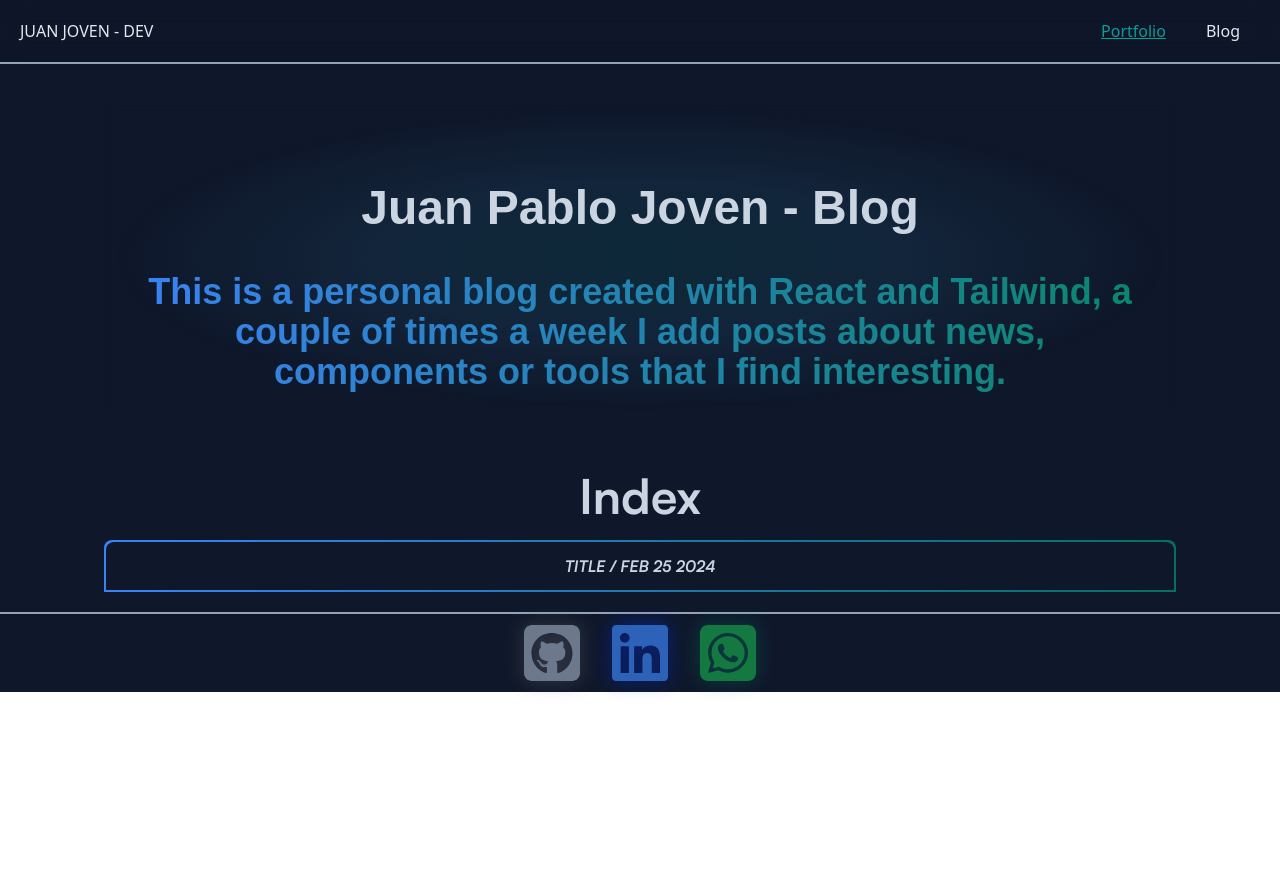
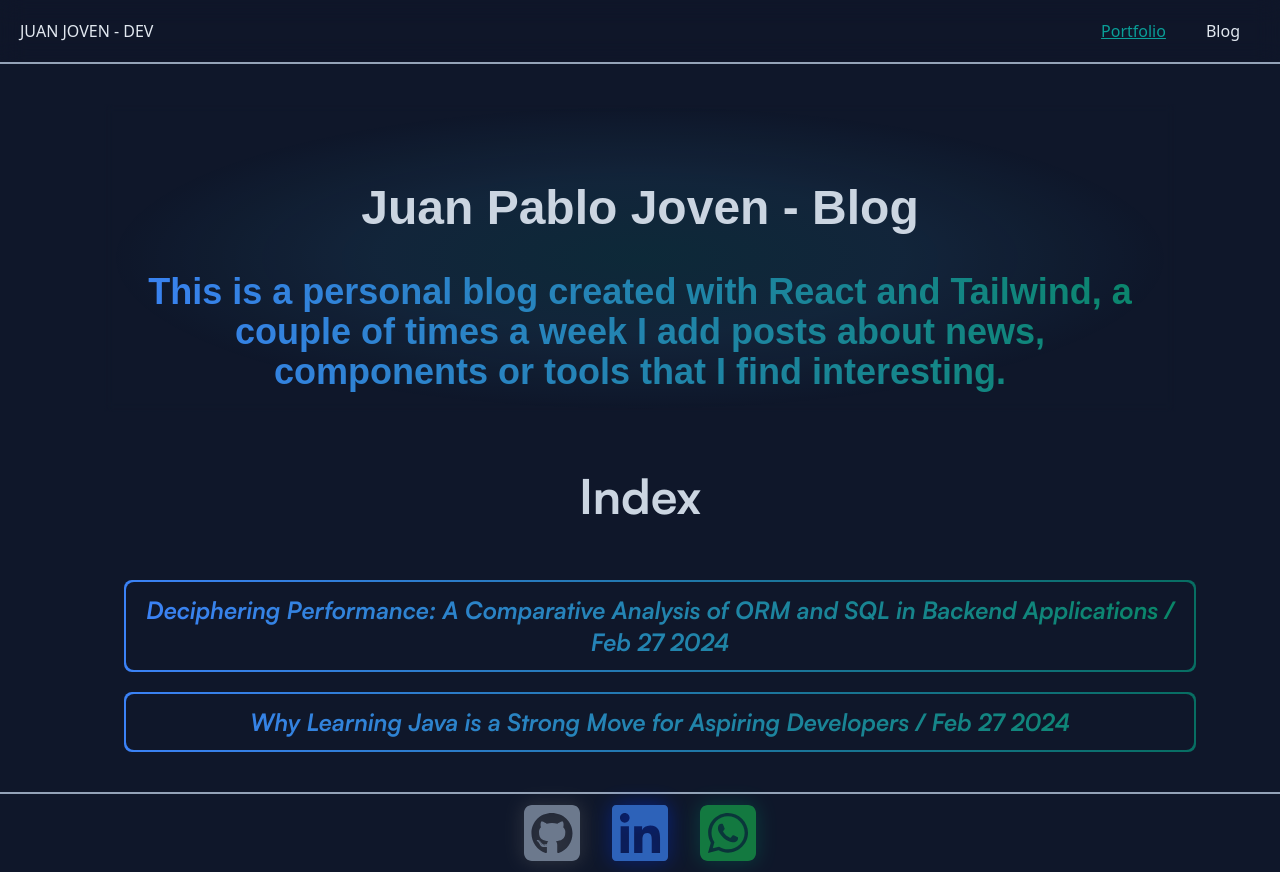
Before and after one commit to JuanJoven01/1_portfolio, a React (Vite) app: page /blog in a window 1280 px wide. Before the commit the page ends 800 px from the top, so only its background shows below. Built offline with nearby package versions, Linux system fonts and the light colour scheme.

Commit message:
finished the Blog with 2 entries, working on response

```diff
--- a/package.json
+++ b/package.json
@@ -10,6 +10,7 @@
     "preview": "vite preview"
   },
   "dependencies": {
+    "@material-tailwind/react": "^2.1.9",
     "react": "^18.2.0",
     "react-dom": "^18.2.0",
     "react-icons": "^5.0.1",
--- a/src/components/blogEntries/index.jsx
+++ b/src/components/blogEntries/index.jsx
@@ -1,12 +1,79 @@
+import { useState } from "react";
+import {Accordion, AccordionHeader, AccordionBody} from "@material-tailwind/react";
 
 const BlogEntries = () => {
 
     const listOfEntries = [
         {
-            'title': 'TITLE',
-            'date': '/ FEB 25 2024'
+            'notKey': 1,
+            'title': 'Deciphering Performance: A Comparative Analysis of ORM and SQL in Backend Applications',
+            'date': '/ Feb 27 2024',
+            'body' :
+                <div className=" text-slate-300">
+                <h1 className="text-xl font-satoshi-bolditalic mb-4">ORM vs SQL: A Performance Perspective</h1>
+                <p className="mb-4">
+                    Object-Relational Mapping (ORM) and Structured Query Language (SQL) are two common approaches for interacting with databases in backend applications. While ORM provides a high level of abstraction and simplifies code readability, raw SQL queries offer granular control over database interactions.
+                </p>
+                <p className="mb-4">
+                    ORM frameworks, such as SQLAlchemy, abstract database interactions into Python objects, reducing the need to write raw SQL while promoting code readability. They automatically handle tasks like query generation, parameter binding, and result mapping, reducing the risk of SQL injection and encouraging best practices.
+                </p>
+                <h1 className="text-xl font-satoshi-bolditalic mb-4">Performance Considerations</h1>
+                <p className="mb-4">
+                    When it comes to performance, raw SQL queries often have an edge due to their directness. They bypass the ORM translation and mapping process, which can result in faster execution. This advantage becomes particularly noticeable when dealing with large datasets or complex queries that benefit from fine-tuning.
+                </p>
+                <p className="mb-4">
+                    However, it's important to note that raw SQL queries might not always be the best option. ORM frameworks abstract the underlying database, making code more readable and maintainable. They automatically handle tasks like query generation, parameter binding, and result mapping, reducing the risk of SQL injection and encouraging best practices.
+                </p>
+                <h1 className="text-xl font-satoshi-bolditalic mb-4">The Trade-offs</h1>
+                <p className="mb-4">
+                    The choice between ORM and raw SQL depends on the specific needs and trade-offs of your project. It's important to consider factors such as project size, performance requirements, and team experience when making this decision. For example, most ORMs will select wildcard '*' for fields, even when you just need a list of titles from your Articles table. And ORMs will always fail in niche cases.
+                </p>
+                <h1 className="text-xl font-satoshi-bolditalic mb-4">Conclusion</h1>
+                <p className="mb-4">
+                    In conclusion, the choice between ORM and raw SQL depends on the specific needs and trade-offs of your project. It's important to consider factors such as project size, performance requirements, and team experience when making this decision.
+                </p>
+                </div>
+
+
+
+        },
+        {
+            'notKey': 2,
+            'title': 'Why Learning Java is a Strong Move for Aspiring Developers',
+            'date': '/ Feb 27 2024',
+            'body' :
+                <div>
+                    <p className="mb-4">
+                        In the ever-evolving landscape of technology, the question often arises: "Which programming language should I learn?" While languages like JavaScript and Python have been gaining popularity, particularly in the realm of web development, the value of learning Java remains significant.
+                    </p>
+                    <h1 className="text-xl font-satoshi-bolditalic mb-4">Java's Robustness and Versatility</h1>
+                    <p className="mb-4">
+                        Java, a language with a rich history and widespread use, continues to be a valuable skill for developers. Its robustness, versatility, and cross-platform capabilities make it a reliable choice for various types of development, including web, mobile, and enterprise applications. Java's long-standing presence in the industry has led to a vast ecosystem of libraries and frameworks, which can significantly speed up the development process and reduce the amount of code that developers need to write.
+                    </p>
+                    <h1 className="text-xl font-satoshi-bolditalic mb-4">Java in the Job Market</h1>
+                    <p className="mb-4">
+                        When it comes to job prospects, Java continues to hold a strong position. Many leading companies, including tech giants like Google and Amazon, rely on Java for their backend development. Furthermore, Java developers are in high demand in various sectors, including finance, healthcare, and e-commerce. Therefore, having Java in your skill set can open up a wide range of job opportunities.
+                    </p>
+                    <h1 className="text-xl font-satoshi-bolditalic mb-4">Java and the State of Web Development</h1>
+                    <p className="mb-4">
+                        As the field of web development continues to evolve, Java remains relevant. With the rise of frameworks like Spring Boot, Java has become a popular choice for building scalable and secure web applications. Moreover, Java's performance and concurrency features make it well-suited for developing high-traffic websites and data-intensive applications.
+                    </p>
+                    <h1 className="text-xl font-satoshi-bolditalic mb-4">The Benefits of a Strong Foundation</h1>
+                    <p className="mb-4">
+                        Learning Java provides a strong foundation in object-oriented programming, a concept that is crucial in many areas of software development. Understanding these fundamental principles can lead to cleaner, more efficient code, regardless of the language or framework used.
+                    </p>
+                    <h1 className="text-xl font-satoshi-bolditalic mb-4">Conclusion</h1>
+                    <p className="mb-4">
+                        In conclusion, while it's essential to stay updated with the latest languages and frameworks, the value of a solid foundation in Java should not be underestimated. For aspiring developers, learning Java can be a strategic move that sets them apart in the competitive field of software development.
+                    </p>
+                </div>
+
         }
     ]
+
+    const [open, setOpen] = useState(null);
+
+    const handleOpen = (value) => setOpen(open === value ? 0 : value);
 
     return (
         <section className=" text-slate-300 flex-col font-satoshi-bold mb-5 ">
@@ -14,14 +81,21 @@ const BlogEntries = () => {
                 <h1 className=" text-center p-5 text-5xl font-bold">
                     Index
                 </h1>
-                <div className=" mx-10">
+
+                <div className=" m-10">
+
                     {
                         listOfEntries.map((item,index)=>(
-                            <div key={index} className="bg-gradient-to-r from-blue-500 to-charlie flex p-0.5 rounded-t-lg">
-                                <div  className=" bg-slate-900 w-full p-3 font-satoshi-bolditalic rounded-t-lg  text-center">
-                                    <p>{item.title} {item.date}</p>
-                                </div>
-                            </div>
+                            <Accordion key={index} open={open === item.notKey} className={`bg-gradient-to-r from-blue-500 to-charlie p-0.5 rounded-t-lg rounded-b-lg m-5 ${open==item.notKey? '': ' hover:animate-pulse'}`}>
+                                <AccordionHeader className={` bg-slate-900 p-3 font-satoshi-bolditalic text-2xl text-center rounded-t-lg hover:underline decoration-blue-500 ${open==item.notKey? '': ' rounded-b-lg '}`} onClick={() => handleOpen(item.notKey)}>
+                                    <h1 className="w-full bg-gradient-to-r from-blue-500 to-delta text-transparent bg-clip-text">
+                                        {item.title} {item.date}
+                                    </h1>
+                                </AccordionHeader>
+                                <AccordionBody className='bg-slate-900 py-4 px-10 font-satoshi-italic text-lg text-slate-300 rounded-b-lg'>
+                                    {item.body}
+                                </AccordionBody>
+                            </Accordion>
 
                         ))
                     }
--- a/src/components/resume/index.jsx
+++ b/src/components/resume/index.jsx
@@ -1,9 +1,9 @@
 const Resume = () => {
     return(
-        <section className="flex px-20 flex-wrap justify-center items-center">
-            <img src="../../../public/img/jp.jpeg" className=" w-1/4  m-5 h-fit" />
-            <div className="rounded-xl bg-gradient-to-r from-blue-500 to-charlie flex p-0.5 m-10 max-w-xl ">
-                <p className="self-center text-slate-300 font-satoshi-italic text-justify text-lg bg-slate-800 p-10 rounded-xl h-full w-full"  >
+        <section className="flex px-7 md:px-20 flex-wrap justify-center items-center">
+            <img src="../../../public/img/jp.jpeg" className=" w-3/4 md:w-1/4  m-5 h-fit " />
+            <div className="rounded-xl bg-gradient-to-r from-blue-500 to-charlie flex p-0.5 mx-3 md:mx-10 md:my-10 max-w-xl ">
+                <p className="self-center text-slate-300 font-satoshi-italic text-justify text-lg bg-slate-800 px-5 md:px-10 py-10 rounded-xl h-full w-full"  >
                     Hi there! I'm Juan Joven, a passionate <span className="font-satoshi-mediumitalic mix-blend-color-dodge">computer engineer and developer</span>  eager to make a mark in the tech industry. Originally from <span className="font-satoshi-mediumitalic mix-blend-color-dodge"> Colombia</span>, I left my military career as an Officer in the Colombian Air Force to pursue my passion for technology and development. I am constantly exploring as <span className="font-satoshi-mediumitalic mix-blend-color-dodge"> self-taught the new technologies </span> and resources to enhance my skills and stay updated with the latest trends in software development. My goal is to leverage my <span className="font-satoshi-mediumitalic mix-blend-color-dodge">enthusiasm and commitment </span>to continuous learning to contribute to innovative projects and grow as a developer.
                 </p>
             </div>
```
Also changed, not shown: 1 other file (tests, documents, lock files or other folders).
